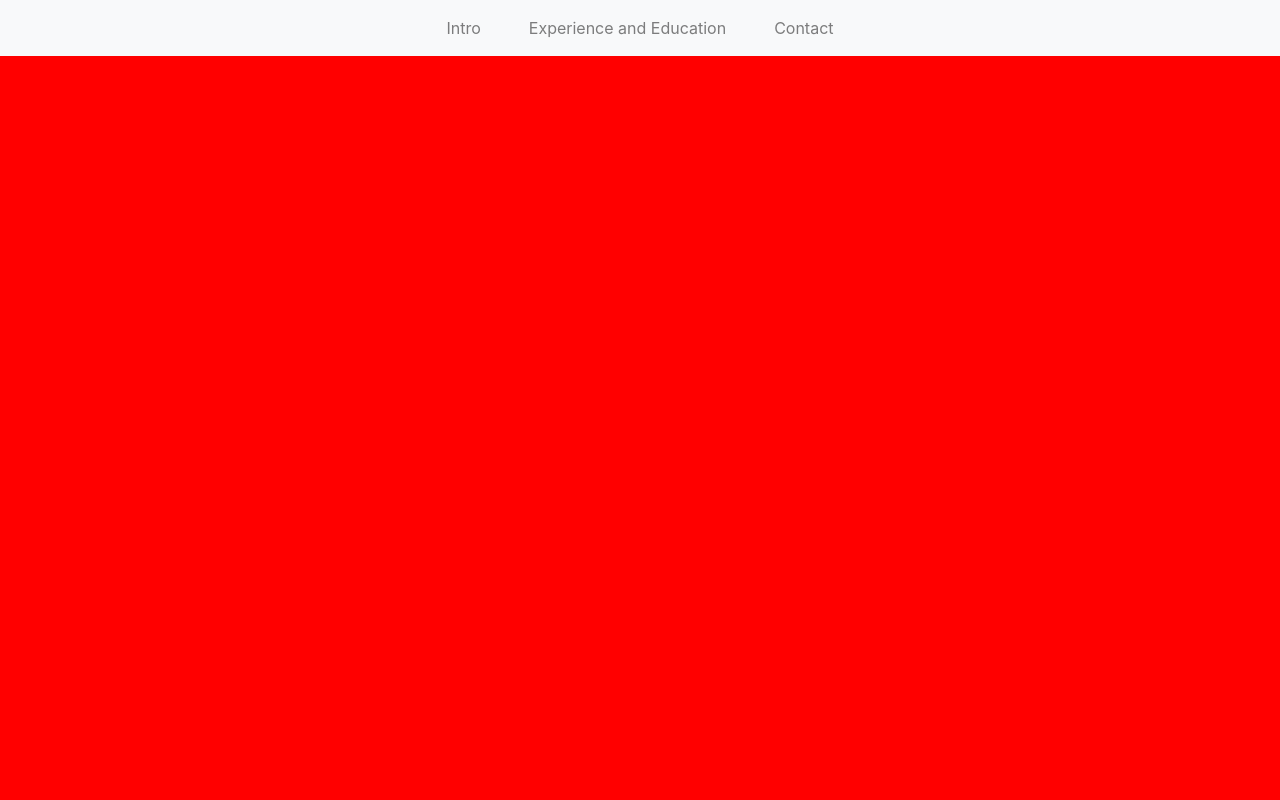
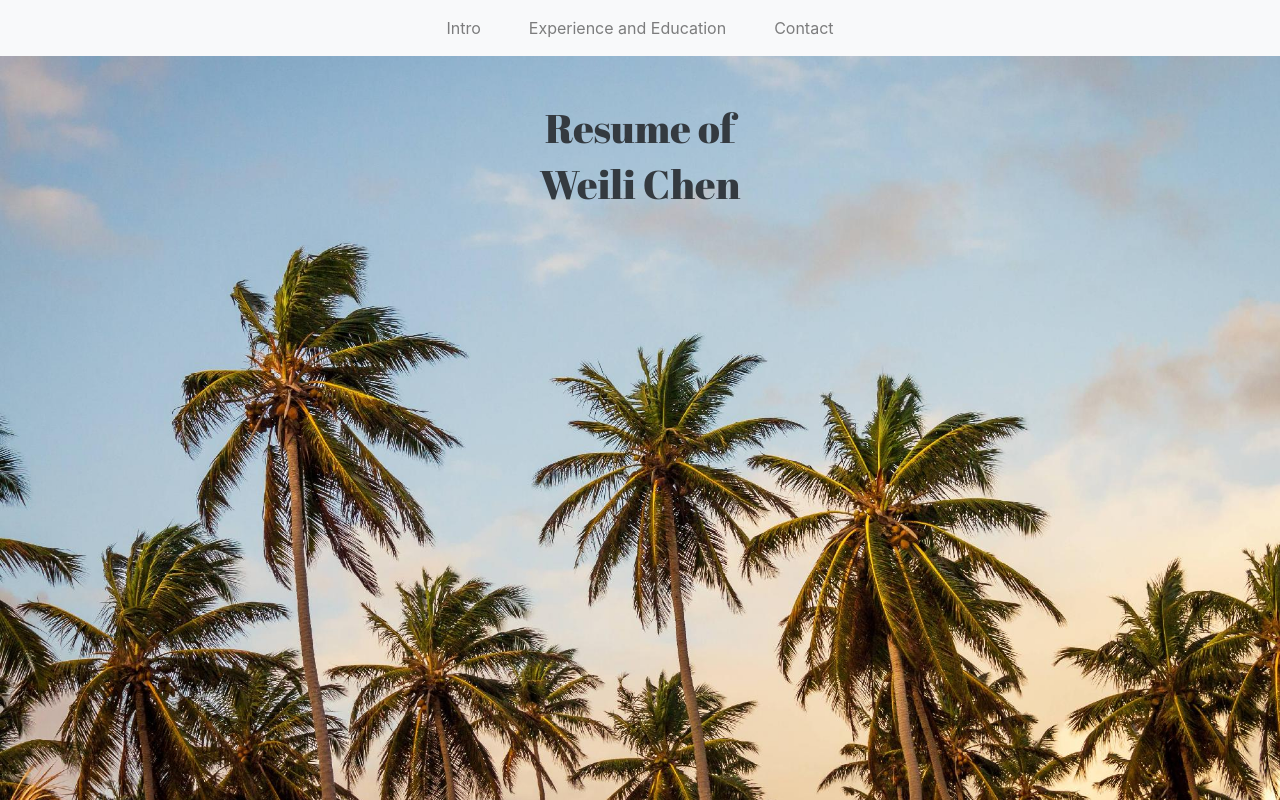
Before and after one commit to projectchen88/firstproject, a plain HTML site: page index.html in a window 1280 px wide. Drawn offline with nearby package versions, Linux system fonts and the light colour scheme.

Commit message:
added styling for h1, h2, h5 and background image and title header

```diff
--- a/index.html
+++ b/index.html
@@ -1,6 +1,7 @@
 <!doctype html>
 <html lang="en">
-  <head>
+
+<head>
     <!-- Required meta tags -->
     <meta charset="utf-8">
     <meta name="viewport" content="width=device-width, initial-scale=1, shrink-to-fit=no">
@@ -19,8 +20,9 @@
 
     <title>Chen Weili | Full Stack Programmer </title>
 
-  </head>
-  <body>
+</head>
+
+<body>
     <!--Navbar-->
     <nav class="navbar navbar-expand-lg navbar-light bg-light">
         <a class="navbar-brand d-sm-none d-block" href="#page-intro">My Resume</a>
@@ -43,10 +45,24 @@
             </ul>
         </div>
     </nav>
+    <!--end of navbar-->
+
+    <!--Intro about myself-->
+    <main id="page-intro" class='container-fluid p-5 text-dark'>
+        <div class='text-center w-100'>
+            <h1>Resume of</h1>
+            <h1>Weili Chen</h1>
+        </div>
+    </main>
+    <!--end of intro-->
+
+
+
     <!-- Optional JavaScript -->
     <!-- jQuery first, then Popper.js, then Bootstrap JS -->
     <script src="https://code.jquery.com/jquery-3.2.1.slim.min.js" integrity="sha384-KJ3o2DKtIkvYIK3UENzmM7KCkRr/rE9/Qpg6aAZGJwFDMVNA/GpGFF93hXpG5KkN" crossorigin="anonymous"></script>
     <script src="https://cdnjs.cloudflare.com/ajax/libs/popper.js/1.12.9/umd/popper.min.js" integrity="sha384-ApNbgh9B+Y1QKtv3Rn7W3mgPxhU9K/ScQsAP7hUibX39j7fakFPskvXusvfa0b4Q" crossorigin="anonymous"></script>
     <script src="https://maxcdn.bootstrapcdn.com/bootstrap/4.0.0/js/bootstrap.min.js" integrity="sha384-JZR6Spejh4U02d8jOt6vLEHfe/JQGiRRSQQxSfFWpi1MquVdAyjUar5+76PVCmYl" crossorigin="anonymous"></script>
-  </body>
+</body>
+
 </html>
--- a/styles/style.css
+++ b/styles/style.css
@@ -1,3 +1,13 @@
+h1,h2, h5 {
+    font-family: 'Abril Fatface', cursive;
+}
+
 body {
-    background-color: red
+    height : 200px;
+    height: auto;
+    background-image: url('../images/palmtrees.jpg');
+    background-repeat: no-repeat;
+    background-position: center;
+    background-size: cover;
+    background-attachment: fixed;
 }
```
Also changed, not shown: .c9/metadata/environment/index.html, .c9/metadata/environment/styles/style.css, images/bay.jpg (added), images/palmtrees.jpg (added), images/portrait.jpg (added).
